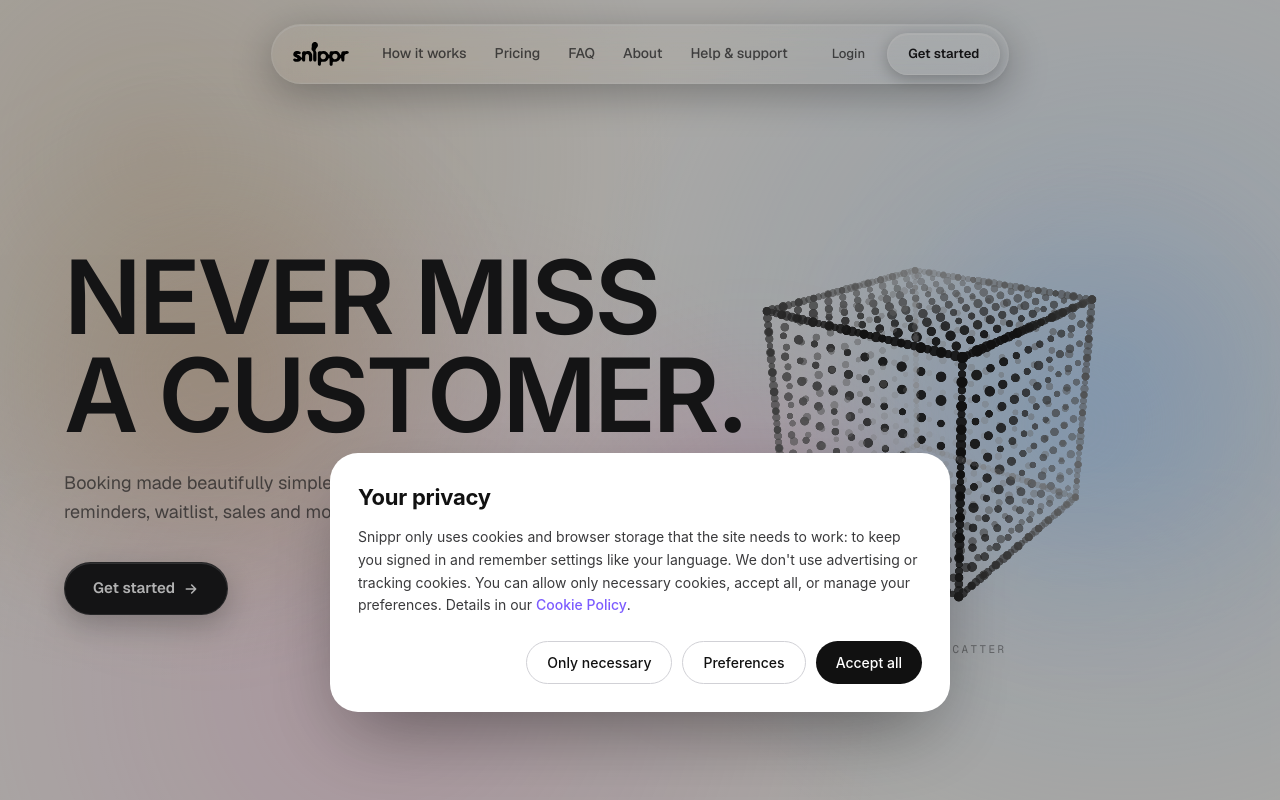
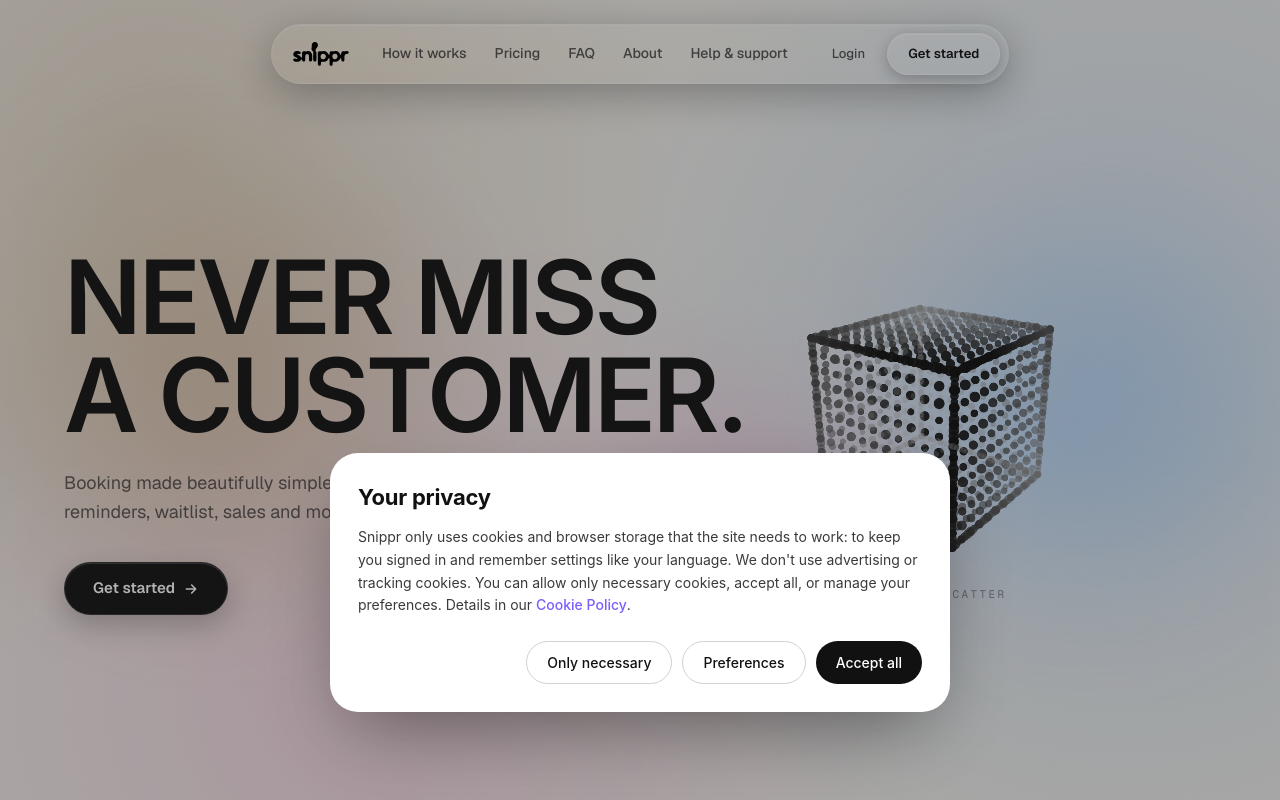
Before and after one commit to Yousefsewi/snippr, a Next.js app: page / in a window 1280 px wide. Shown: the top 800 px of the page. Built offline with nearby package versions, Linux system fonts and the light colour scheme.

Commit message:
Hero cube: bigger on large screens (up to 760px), still clear of the headline
Co-Authored-By: Claude Opus 5.5 <noreply@anthropic.com>

```diff
--- a/app/page.tsx
+++ b/app/page.tsx
@@ -688,8 +688,9 @@ export default function Home() {
           <div aria-hidden className="pointer-events-none absolute inset-y-0 right-0 z-[5] hidden items-center justify-center pt-16 lg:flex" style={{ width: '54%' }}>
             <motion.div className="flex flex-col items-center"
               initial={{ opacity: 0, scale: 0.94 }} animate={{ opacity: 1, scale: 1 }} transition={{ duration: 1.4, delay: 0.3, ease: [0.22, 1, 0.36, 1] }}>
-              {/* the cube's own size; the drawing area around it is larger so a burst isn't cut off */}
-              <div className="relative" style={{ width: 'min(32vw, 540px)', aspectRatio: '1 / 1' }}>
+              {/* the cube's own size: grows with the screen but never reaches the headline (300–760px);
+                 the drawing area around it is larger so a burst isn't cut off */}
+              <div className="relative" style={{ width: 'clamp(300px, calc(146vw - 1680px), 760px)', aspectRatio: '1 / 1' }}>
                 <div className="pointer-events-auto absolute cursor-pointer select-none" style={{ inset: '-35%' }}>
                   <ParticleCube />
                 </div>
```
